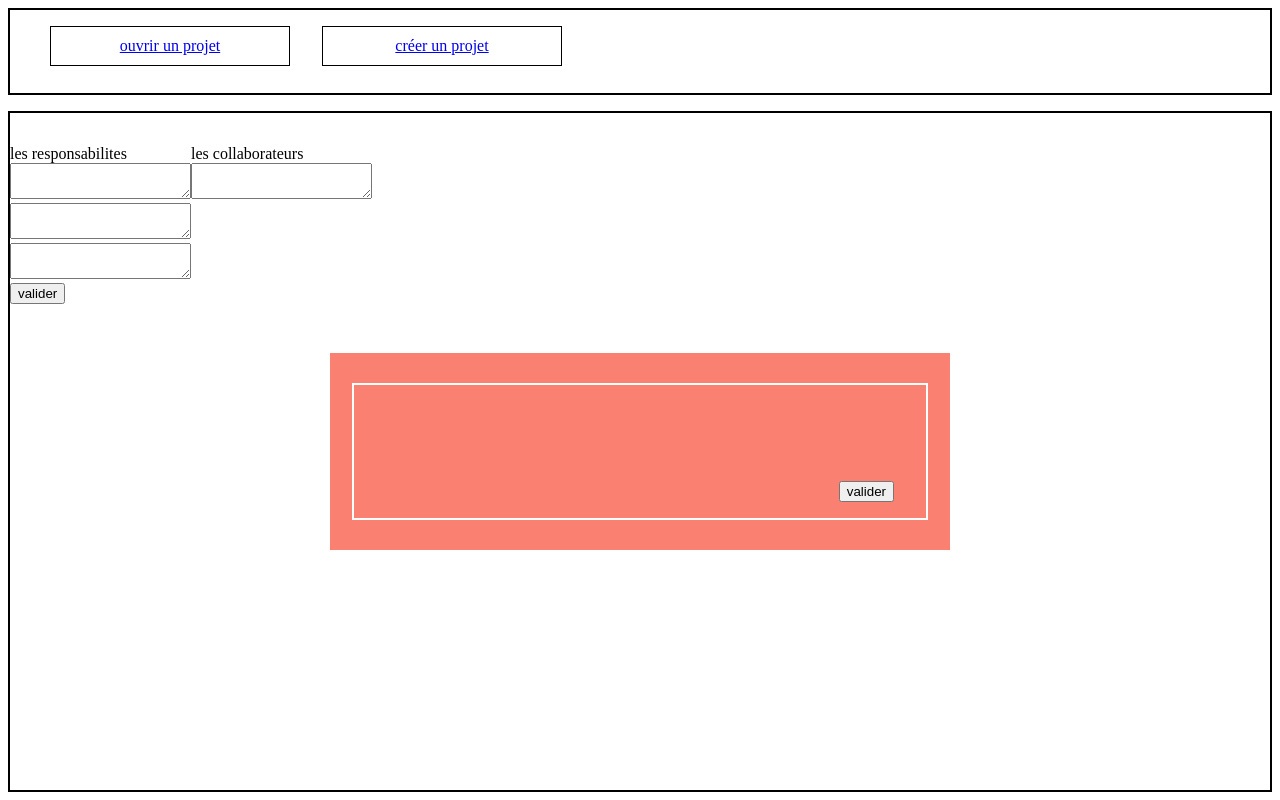
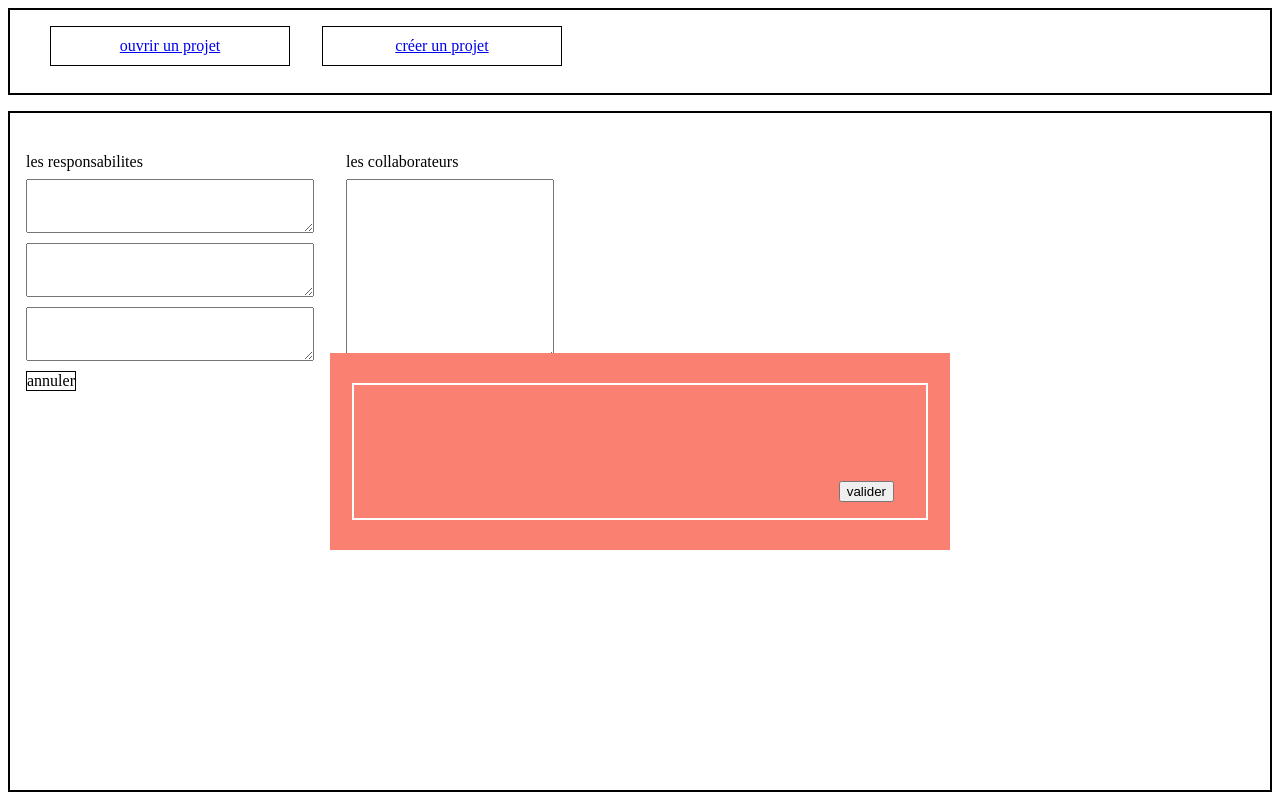
Before and after one commit to lqksdfohd/crcv4-front, an Angular app: page /klass/1/modifier in a window 1280 px wide. Built offline with nearby package versions, Linux system fonts and the light colour scheme; no server answers.

Commit message:
feat: créer le css du composant klass-modifieur

```diff
--- a/src/app/klass-modifieur/klass-modifieur.component.css
+++ b/src/app/klass-modifieur/klass-modifieur.component.css
@@ -1,3 +1,60 @@
-div#entres{
+div#container-modifier-klass{
+    width: 35rem;
+}
+
+div.liste-responsabilites{
+    align-items: stretch;
+    flex: 0 1 20rem;
+}
+
+div.unite-form{
     display: flex;
 }
+
+div.titre{
+    padding-left: 0.5rem;
+}
+
+div.liste-collaborants{
+    flex: 0 1 15rem;
+}
+
+.d-border{
+    box-sizing: border-box;
+    padding: 0.5rem;
+}
+
+.spe-responsabilite{
+    height: 4rem;
+}
+.spe-collaborateur{
+    height: 100%;
+}
+.flex-row{
+    display: flex;
+    flex-direction: row;
+}
+
+.flex-col{
+    display: flex;
+    flex-direction: column;
+}
+
+
+textarea{
+    width: 100%;
+    height: 100%;
+}
+
+div#bt-annuler{
+    margin-right: auto;
+    margin-left: 1rem;
+}
+div#bt-valider{
+    margin-left: auto;
+    margin-right: 1rem;
+}
+
+.solid-border{
+    border: solid 1px black;
+}
--- a/src/app/klass-modifieur/klass-modifieur.component.html
+++ b/src/app/klass-modifieur/klass-modifieur.component.html
@@ -1,25 +1,29 @@
 <div id="container-modifier-klass">
-    <form [formGroup]="form">
-        <div id="entres">
-            <div id="liste-responsabilites">
+    <form class="flex-col" [formGroup]="form">
+        <div class="flex-row">
+            <div class="liste-responsabilites flex-col d-border">
                 <div class="titre">les responsabilites</div>
-                <div class="unite-form-responsabilite">
+                <div class="flex-row d-border spe-responsabilite">
                     <textarea formControlName="r0"></textarea>
                 </div>
-                <div class="unite-form-responsabilite">
+                <div class="flex-row d-border spe-responsabilite">
                     <textarea formControlName="r1"></textarea>
                 </div>
-                <div class="unite-form-responsabilite">
+                <div class="flex-row d-border spe-responsabilite">
                     <textarea formControlName="r2"></textarea>
                 </div>
             </div>
-            <div class="liste-collaborants">
+            <div class="liste-collaborants flex-col d-border">
                 <div class="titre">les collaborateurs</div>
-                <textarea formControlName="c1"></textarea>
+                <div class="flex-row d-border spe-collaborateur">
+                    <textarea formControlName="c1"></textarea>
+                </div>
+
             </div>
         </div>
-        <div id="logique">
-            <button>valider</button>
+        <div class="flex-row" id="logique">
+            <div class="solid-border" id="bt-annuler">annuler</div>
+            <div class="solid-border" id="bt-valider">valider</div>
         </div>
 
     </form>
```
